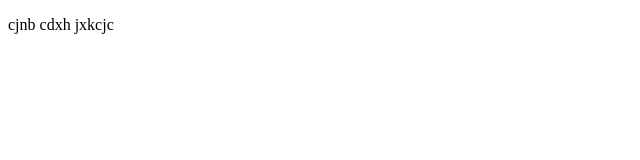
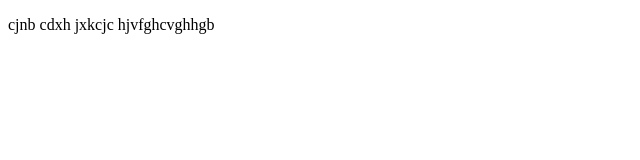
Before and after one commit to nafisepourajbari/hardnes, a plain HTML site: page index.html in a window 1280 px wide. Shown: the whole page, without its empty margins (0-640 px from the left). Drawn offline with Linux system fonts and the light colour scheme.

Commit message:
update again

```diff
--- a/index.html
+++ b/index.html
@@ -7,6 +7,6 @@
     <title>Document</title>
 </head>
 <body>
-    <p>cjnb cdxh jxkcjc </p>
+    <p>cjnb cdxh jxkcjc hjvfghcvghhgb</p>
 </body>
 </html>
```
